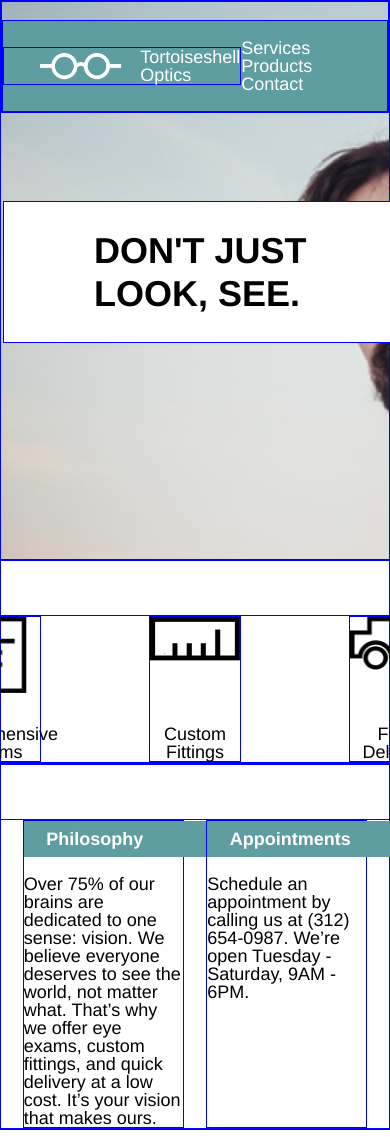
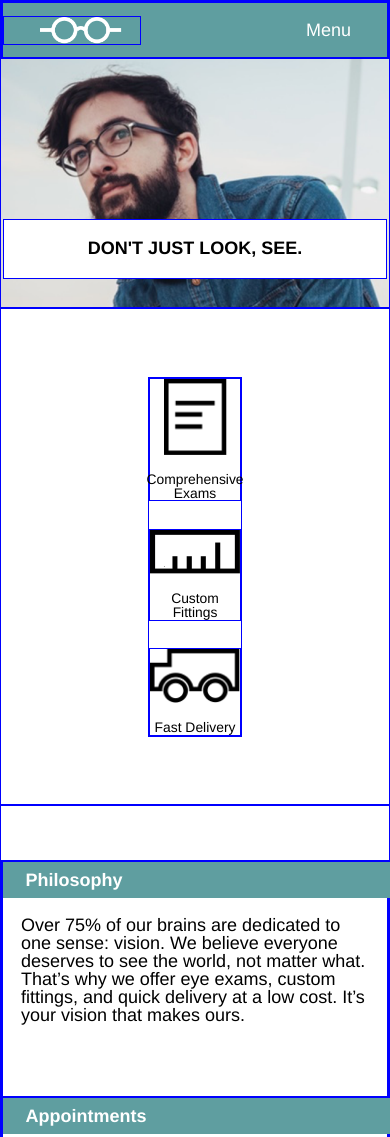
Before and after one commit to RandleIT/optics, a plain HTML site: page index.html in a window 390 px wide. Shown: the top 1137 px of the page. Drawn offline with Linux system fonts and the light colour scheme.

Commit message:
project complete.

```diff
--- a/index.html
+++ b/index.html
@@ -18,10 +18,13 @@
             <span>Tortoiseshell Optics</span>
           </div>
           <nav class="righthead">
-            <ul>
+            <ul class="largescreen">
               <li><a href="#">Services</a></li>
               <li><a href="#">Products</a></li>
               <li><a href="#">Contact</a></li>
+            </ul>
+            <ul class="smallscreen">
+              <li><a href="#">Menu</a></li>
             </ul>
           </nav>
           <div class="banner">
--- a/resources/css/style.css
+++ b/resources/css/style.css
@@ -60,9 +60,13 @@ h1 {
   color: white;
 }
 
-ul {
+.largescreen {
   padding-top: 1rem;
   padding-bottom: 1rem;
+}
+
+.smallscreen {
+  display: none;
 }
 
 li {
@@ -77,13 +81,80 @@ a {
 
 .banner {
   position: absolute;
-  top: 10rem;
+  top: 13rem;
   right: -2rem;
   background-color: white;
 }
 
 .banner h1 {
   padding: 1.5rem 5rem;
+}
+
+@media only screen and (max-width: 1024px) {
+  .topimage {
+    height: 22rem;
+  }
+
+  .header {
+    display: flex;
+    position: relative;
+    margin-top: 0;
+    max-width: 100%;
+  }
+
+  .banner {
+    top: 8rem;
+    right: 2rem;
+  }
+
+  .banner h1 {
+    padding: 0.75rem 4rem;
+  }
+
+  h1 {
+    font-size: 1.33rem;
+  }
+}
+
+@media only screen and (max-width: 768px) {
+  .largescreen {
+    display: none;
+  }
+
+  .smallscreen {
+    display: block;
+    padding-top: 1rem;
+    padding-bottom: 1rem;
+  }
+}
+
+@media only screen and (max-width: 470px) {
+  .topimage {
+    height: 17rem;
+    background-position: 20%;
+  }
+
+  .lefthead span {
+    display: none;
+  }
+
+  .banner {
+    top: 12rem;
+    right: 0;
+    left: 0;
+    max-width: 100%;
+  }
+
+  .banner h1 {
+    font-size: 1rem;
+    padding-top: 1rem;
+    padding-bottom: 1rem;
+    text-align: center;
+  }
+
+  h1 {
+    font-size: 1.33rem;
+  }
 }
 
 /* icon styling */
@@ -120,6 +191,35 @@ a {
   width: 5rem;
 }
 
+@media only screen and (max-width: 470px) {
+  .icons {
+    flex-direction: column;
+    justify-content: center;
+    margin-top: 3.77rem;
+    margin-bottom: 3.77rem;
+
+  }
+
+  .pics {
+    height: auto;
+  }
+
+  .pics img {
+    margin-bottom: 1rem;
+  }
+
+  .pics p {
+    font-size: 0.77rem;
+  }
+
+  .fittings {
+    margin-left: 0;
+    margin-right: 0;
+    margin-top: 1.54rem;
+    margin-bottom: 1.54rem;
+  }
+}
+
 /* philosophy styling */
 .content {
   display: flex;
@@ -150,6 +250,31 @@ a {
   margin-top: 1rem;
 }
 
+@media only screen and (max-width: 470px) {
+  .content {
+    flex-direction: column;
+  }
+
+  .philosophy {
+    margin-right: 0;
+  }
+
+  .philosophy, .appointments {
+    width: auto;
+    justify-content: center;
+  }
+
+  .conthead {
+    width: 100%;
+  }
+
+  .conttext {
+    margin-bottom: 4rem;
+    margin-right: 1rem;
+    margin-left: 1rem;
+  }
+}
+
 /* footer styling */
 .container.footer {
   display: flex;
@@ -167,3 +292,13 @@ a {
   padding-left: 4rem;
   padding-right: 1rem;
 }
+
+@media only screen and (max-width: 470px) {
+  .footer span {
+    display: none;
+  }
+
+  .container.footer {
+    justify-content: center;
+  }
+}
```
